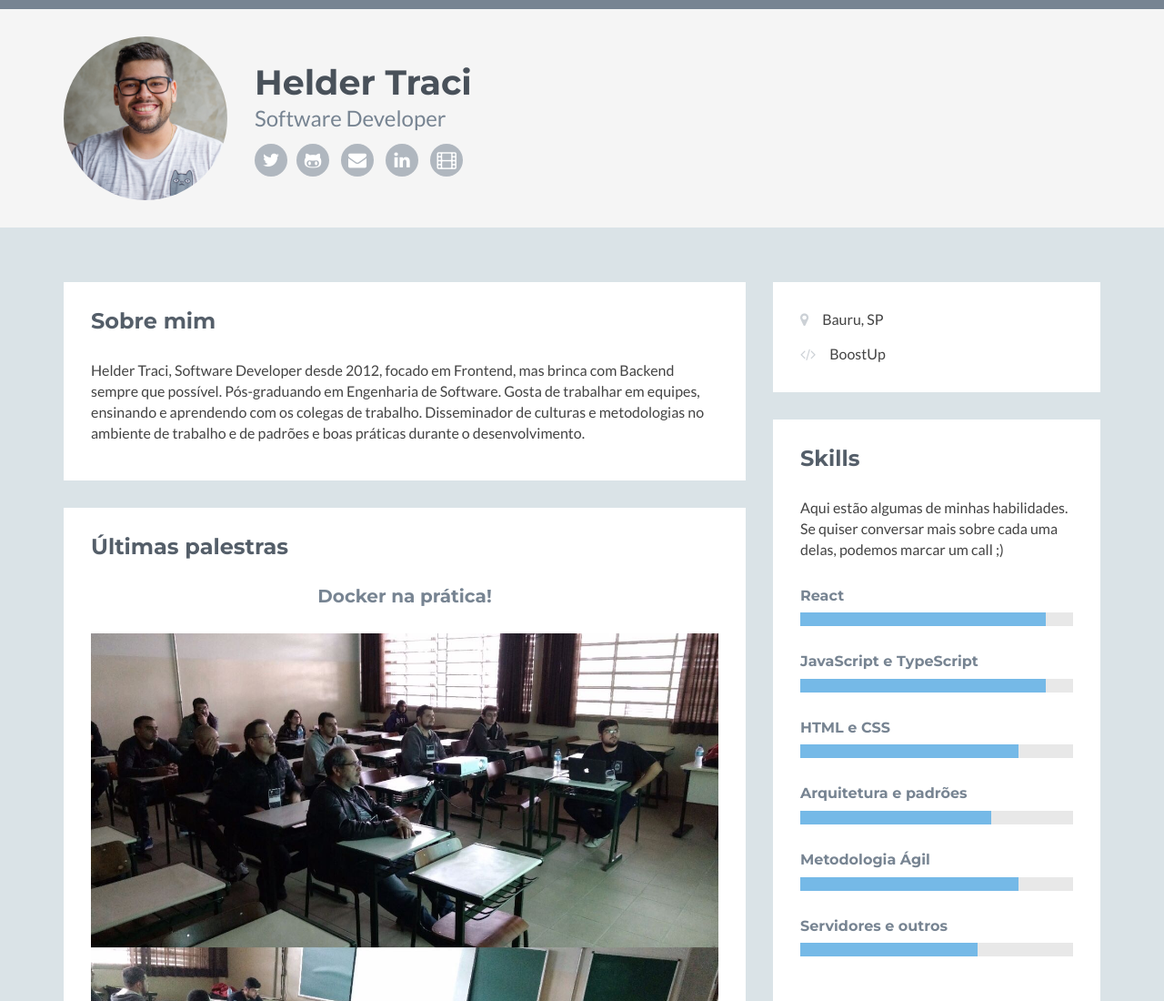
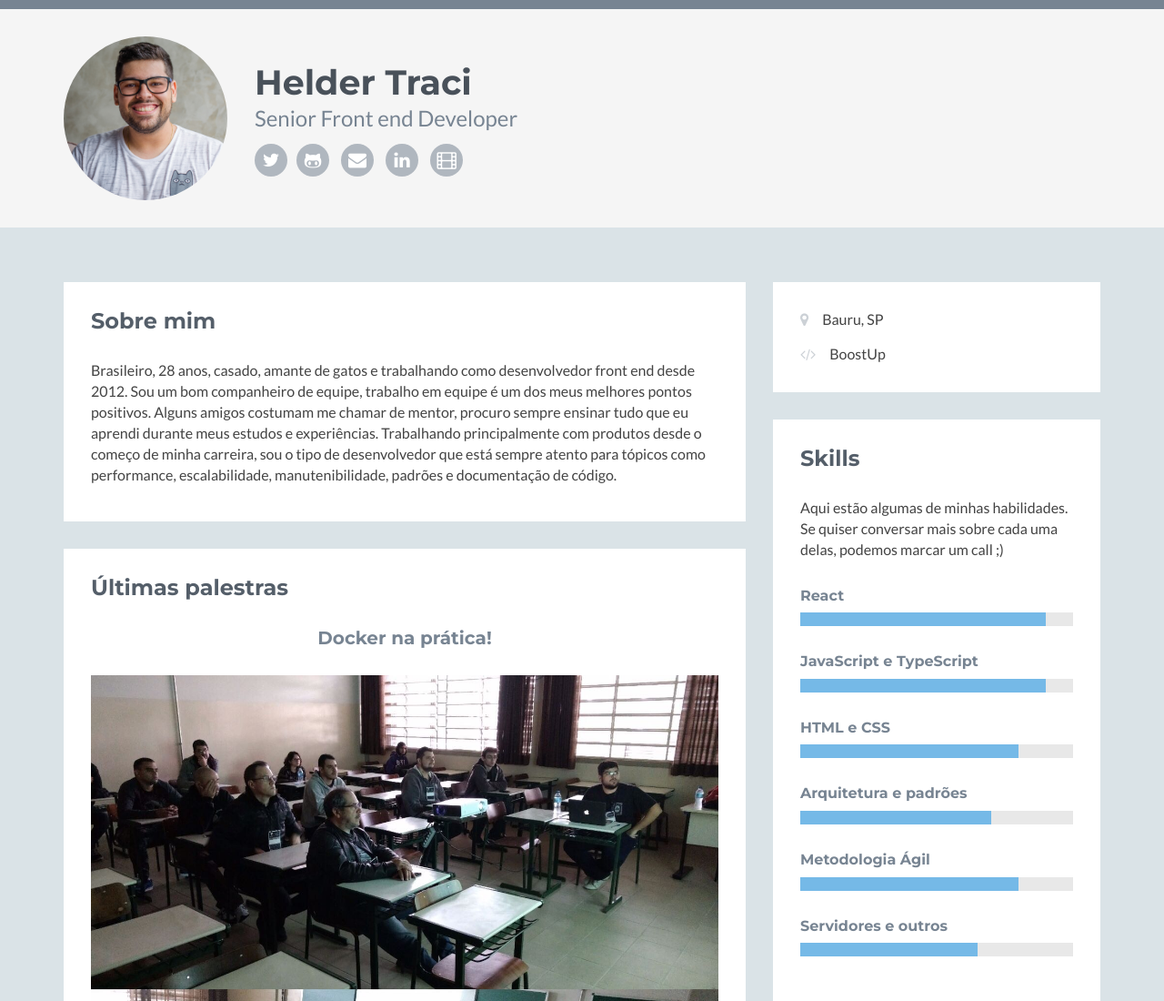
Before and after one commit to helderdiin/helderdiin.github.io, a plain HTML site: page index.html in a window 1280 px wide. Shown: the top 1100 px of the page at 91% size. Drawn offline with Linux system fonts and the light colour scheme.

Commit message:
Atualizando descrição

```diff
--- a/index.html
+++ b/index.html
@@ -41,7 +41,7 @@
             <img style="width: 180px; border-radius: 100px;" class="profile-image img-responsive pull-left" src="assets/images/profile.jpg" alt="James Lee" />
             <div class="profile-content pull-left">
                 <h1 class="name">Helder Traci</h1>
-                <h2 class="desc">Software Developer</h2>
+                <h2 class="desc">Senior Front end Developer</h2>
                 <ul class="social list-inline">
                     <li><a href="https://twitter.com/Helderdiin" title="Twitter"><i class="fa fa-twitter"></i></a></li><li><a href="https://github.com/helderdiin" title="GitHub"><i class="fa fa-github-alt"></i></a></li>
                     <li><a href="mailto:helder.traci@gmail.com" title="Gmail"><i class="fa fa-envelope"></i></a></li>
@@ -60,7 +60,7 @@
                     <div class="section-inner">
                         <h2 class="heading">Sobre mim</h2>
                         <div class="content">
-                            <p>Helder Traci, Software Developer desde 2012, focado em Frontend, mas brinca com Backend sempre que possível. Pós-graduando em Engenharia de Software. Gosta de trabalhar em equipes, ensinando e aprendendo com os colegas de trabalho. Disseminador de culturas e metodologias no ambiente de trabalho e de padrões e boas práticas durante o desenvolvimento.</p>
+                            <p>Brasileiro, 28 anos, casado, amante de gatos e trabalhando como desenvolvedor front end desde 2012. Sou um bom companheiro de equipe, trabalho em equipe é um dos meus melhores pontos positivos. Alguns amigos costumam me chamar de mentor, procuro sempre ensinar tudo que eu aprendi durante meus estudos e experiências. Trabalhando principalmente com produtos desde o começo de minha carreira, sou o tipo de desenvolvedor que está sempre atento para tópicos como performance, escalabilidade, manutenibilidade, padrões e documentação de código.</p>
 
                         </div><!--//content-->
                     </div><!--//section-inner-->
```
